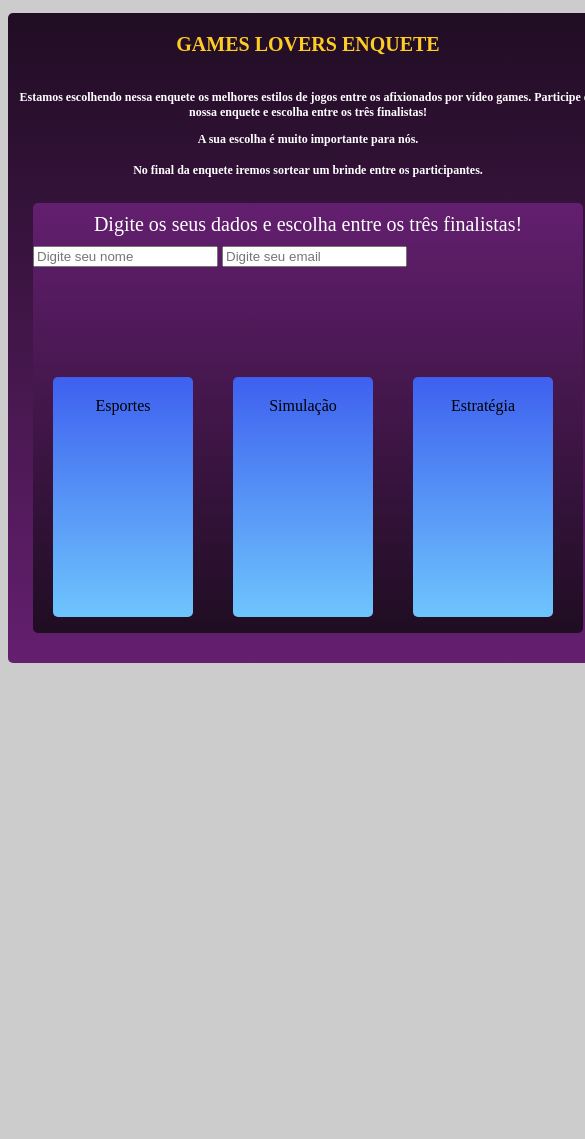
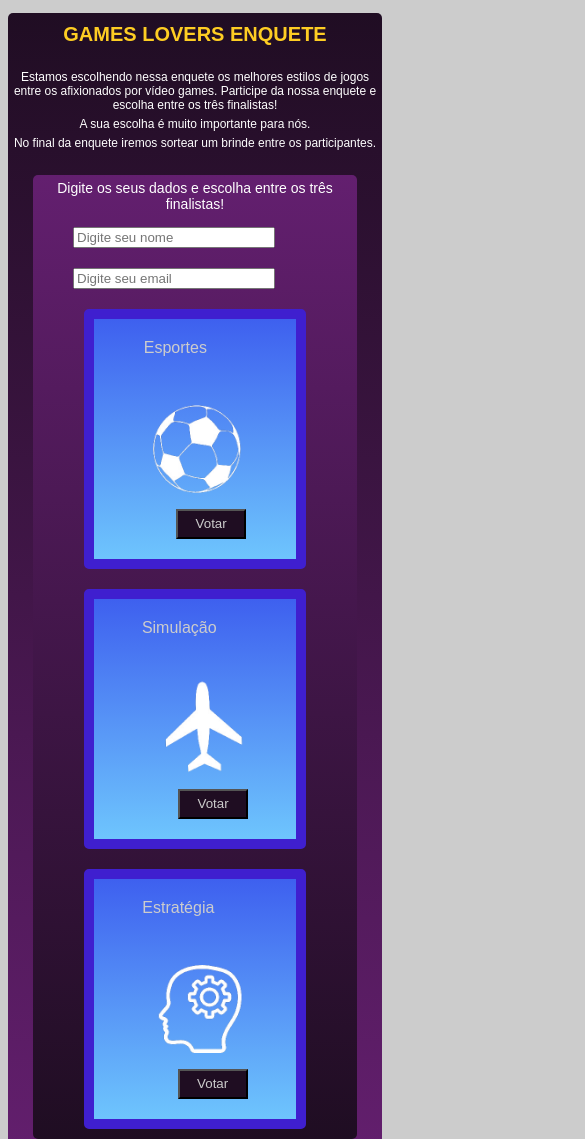
Before and after one commit to DaianeMota/bootcamp-projetomodulo2, a plain HTML site: page index.html in a window 390 px wide. Shown: the top 1139 px of the page, 585 px wide, since content can reach past the window. Before the commit the page ends 844 px from the top, so only its background shows below. Drawn offline with Linux system fonts and the light colour scheme.

Commit message:
close #4 - inserir 3 quadros com as figuras e botões

```diff
--- a/index.html
+++ b/index.html
@@ -14,36 +14,45 @@
            background-image: linear-gradient(#200D23, #641F6F);
             margin: auto;
             padding: auto;
-
             width: 600px;
             height: 650px;
             border-radius: 5px;
-
         }
 
         .container-2{
            background-image: linear-gradient(#631F6F, #1F0D22);
-            margin: 25px;
+            margin: 25px ;
             width: 550px;
-            height: 430px;
+            height: 420px;
             border-radius: 5px;
         }
 
         .title {
-            font-size: 20px;
+            font-family: Arial, Helvetica, sans-serif;
+            font-size: 25px;
             color: #FECD23;
             padding: 20px;
             text-align: center;
         }
 
         .header {
-           /* font-family: pierce jameson sans;*/
-            font-size: 12px;
+            font-family: Arial, Helvetica, sans-serif;
+            font-size: 15px;
+            font-weight: 10px;
             text-align: center;
+            margin: 10px;
             color: #FFFFFF;
         }
 
+        .header-1 {
+            color:#CCCCCC;
+            font-size: 14px;
+            margin: -18px;
+            margin-left: 210px;
+        }
+
         .header-2 {
+            font-family: Arial, Helvetica, sans-serif;
             font-size: 20px;
             text-align: center;
             color: #FFFFFF;
@@ -55,46 +64,169 @@
         }
 
         .block-1 {
+            font-family: Arial, Helvetica, sans-serif;
             background-image: linear-gradient(#3E60EF, #6EC5FD);
             width: 100px;
             height: 200px;
             margin: 20px;
-            margin-top: 110px;
+            margin-top: 10px;
             padding: 20px;
             display: flex;
             justify-content: space-around;
-            box-shadow: 10px 10px 0px 0px rgba(0, 0, 0, 0) #2638DC;
+           /* box-shadow: 0px 0px 0px  rgb(0, 0, 0);*/
             border-radius: 5px;
+            border: 10px solid #3f1fcf;
+            color: #CCCCCC;
         }
 
-        .block-2 {
-            background-image: linear-gradient(#3E60EF, #6EC5FD);
-            width: 100px;
-            height: 200px;
-            margin: 20px;
-            margin-top: 110px;
-            padding: 20px;
-            display: flex;
-            justify-content: space-around;
-            border-radius: 5px;
+        .imput {
+            margin: 10px 70px ;
+            justify-content: space-between;
+            width: 400px;
+        }
+
+        .button {
+            width: 70px;
+            height: 30px;
+            margin-top: 180px;
+            margin-left: -150px;
+            background-color: #1F0D22;
+            color: #CCCCCC;
+        }
+
+        .imagem-1{
+            margin-left: -135px;
+            width: 220px;
+            height: 220px;
+        }
+
+        .imagem-2{
+            margin-left: -150px;
+            width: 220px;
+            height: 220px;
+        }
+
+        .imagem-3{
+            margin-left: -142px;
+            width: 220px;
+            height: 220px;
+        }
+
+
+        @media screen and (max-width: 620px) {
+    .container {
+        width: 100%;
+        height: auto;
+    }
+
+    .container-2 {
+        width: auto;
+        height: auto;
+        margin: center; /* Reduzir um pouco a margem interna para telas menores */
+
+
+    }
+
+    .title {
+        font-size: 20px; /* Reduzir um pouco o tamanho da fonte do título */
+        padding: 10px; /* Reduzir o padding do título */
+    }
+
+    .header {
+        font-size: 12px; /* Reduzir o tamanho da fonte dos headers */
+        margin: 5px; /* Reduzir a margem dos headers */
+    }
+
+    .header-1 {
+        font-size: 12px;
+        margin: auto;
+        margin-left: 20%;
 
         }
 
-        .block-3 {
-            background-image: linear-gradient(#3E60EF, #6EC5FD);
-            width: 100px;
-            height: 200px;
-            margin: 20px;
-            margin-top: 110px;
-            padding: 20px;
-            display: flex;
-            justify-content: space-around;
-            border-radius: 5px;
-        }
+    .header-2 {
+        font-size: 14px; /* Reduzir o tamanho da fonte do header 2 */
+        padding: 5px; /* Reduzir o padding do header 2 */
+    }
+
+    .block {
+        flex-direction: column; /* Mudar para layout de coluna para os blocos */
+        align-items: center; /* Centralizar os blocos */
+    }
+
+    .block-1 {
+        width: 50%; /* Ajustar a largura dos blocos */
+        margin: 10px 0; /* Ajustar a margem entre os blocos */
+        text-align: center; /* Centralizar texto dentro dos blocos */
+    }
+
+    .imput {
+        width: 60%;  /*Ajustar a largura dos inputs */
+        margin: center; /* Centralizar e ajustar a margem dos inputs */
+        margin-left: 40px;
+    }
+
+    .button {
+        margin-top: 170px; /* Ajustar margem do botão */
+        margin-left: -190px; /* Resetar margem esquerda do botão */
+    }
+
+    .imagem-1, .imagem-2, .imagem-3 {
+        margin: center;
+        margin-left: -180px; /* Resetar margem esquerda das imagens */
+        /*margin-bottom: 10px; /* Adicionar margem inferior nas imagens */
+    }
+
+
+}
 
 
 
 
+
+
+
+
+
+       /* @media screen and (max-width: 620px) {
+            html {
+                font-size: 10px;
+            }
+
+
+           .container {
+            flex-direction: column;
+            padding: auto;
+            width: 100%;
+            }
+
+        .container-2{
+            flex-direction: column;
+            width: 100%;
+            }
+
+        .title {
+            flex-direction: column;
+            font-size: 10px;
+            padding: 100%;
+            }
+
+        .header {
+            flex-direction: column;
+            font-size: 10px;
+            }
+
+        .header-1 {
+            flex-direction: column;
+            font-size: 14px;
+            }
+
+        .header-2 {
+            flex-direction: column;
+            font-size: 15px;
+            padding: 100%;
+            }
+        }*/
     </style>
 
 
@@ -103,10 +235,11 @@
     <div class="container">
         <div>
             <h1 class="title" >GAMES LOVERS ENQUETE</h1>
-            <h2 class="header">Estamos escolhendo nessa enquete os melhores estilos de jogos entre os afixionados por
-                vídeo games. Participe da nossa enquete e escolha entre os três finalistas!</h2>
-            <h3 class="header">A sua escolha é muito importante para nós.</h3>
-            <h4 class="header">No final da enquete iremos sortear um brinde entre os participantes.</h4>
+            <p class="header">Estamos escolhendo nessa enquete os melhores estilos de jogos entre os afixionados por
+                vídeo games. Participe da nossa enquete e escolha entre os três finalistas!</p>
+            <p class="header">A sua escolha é muito importante para nós.</p>
+            <p class="header">No final da enquete iremos sortear um brinde entre os participantes.</p>
+
         </div>
         <div class="container-2">
 
@@ -114,26 +247,35 @@
                 Digite os seus dados e escolha entre os três finalistas!
             </div>
 
-            <input type="text"   placeholder="Digite seu nome"/>
-            <input type="email"  placeholder="Digite seu email"/>
+            <input class="imput" type="text"   placeholder="Digite seu nome"/> <br>
+            <input class="imput" type="email"  placeholder="Digite seu email"/>
 
            <div class="block">
+                <div class="block-1">
+                     Esportes
+                     <img  src="IMAGEM/Bola.png"
+                     alt="Bola" class="imagem-1">
+                     <button class="button"> Votar </button>
+                </div>
 
                 <div class="block-1">
-                     Esportes
+                      Simulação
+                      <img src="IMAGEM/Aviao.png"
+                      alt="Avião" class="imagem-2" >
+                      <button class="button"> Votar </button>
                 </div>
 
-                <div class="block-2">
-                      Simulação
-                </div>
-
-                <div class="block-3">
+                <div class="block-1">
                      Estratégia
+                     <img src="IMAGEM/estrategia.png" class="imagem-3" >
+                     <button class="button"> Votar </button>
                 </div>
            </div>
+
         </div>
-
+        <footer class="header-1">
+            <p>@ Desenvolvido por DaianeMota</p>
+        </footer>
     </div>
-
 </body>
 </html>
```
Also changed, not shown: IMAGEM/Aviao.png (added), IMAGEM/Bola.png (added), IMAGEM/estrategia.png (added), 1 other file.
